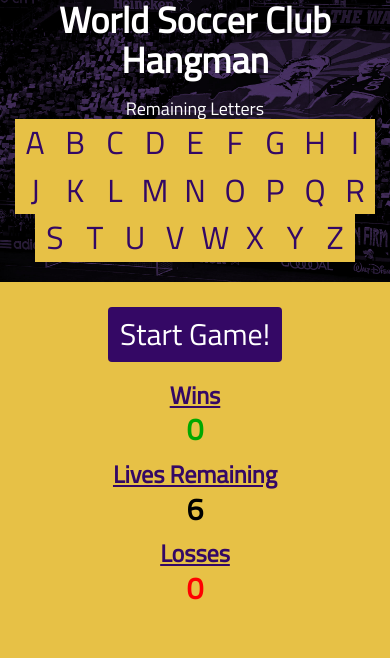
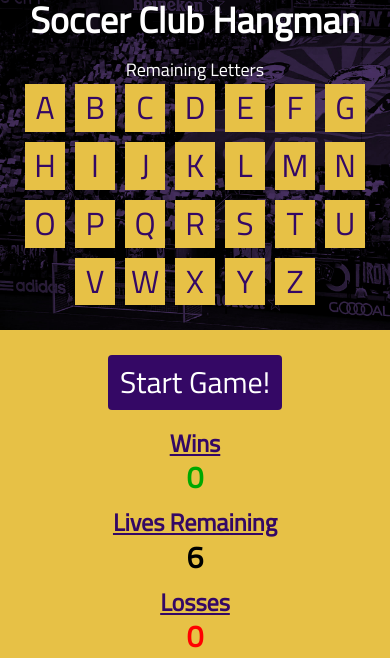
Before and after one commit to seanbevard/Hangman-Game, a PHP site: page / in a window 390 px wide. Shown: the top 658 px of the page. Run offline with PHP 8.4, Linux system fonts and the light colour scheme; some libraries are stand-ins or nearby versions.

Commit message:
more mobile fixes

```diff
--- a/assets/css/style.css
+++ b/assets/css/style.css
@@ -1,5 +1,5 @@
   .letter {
-      margin: 5p  x;
+      margin: 5px;
       width: 40px;
       font-size: 2em;
       background-color: #e7c146;
--- a/index.html
+++ b/index.html
@@ -2,7 +2,7 @@
 <HTML lang="en">
 
 <HEAD>
-    <TITLE>World Soccer Club Hangman</TITLE>
+    <TITLE>Soccer Club Hangman</TITLE>
     <title>jQuery Calculator</title>
     <!-- Added link to the jQuery Library -->
     <script src="https://ajax.googleapis.com/ajax/libs/jquery/3.1.1/jquery.min.js"></script>
@@ -16,7 +16,7 @@
 
 <BODY>
     <div class="jumbotron">
-        <h1 class="text-center">World Soccer Club Hangman</h1>
+        <h1 class="text-center">Soccer Club Hangman</h1>
         <h1 class="text-center" id="secretWordId"></h1>
         <h4 class="text-center">Remaining Letters</h4>
         <div align="center" id="buttons"></div>
```
